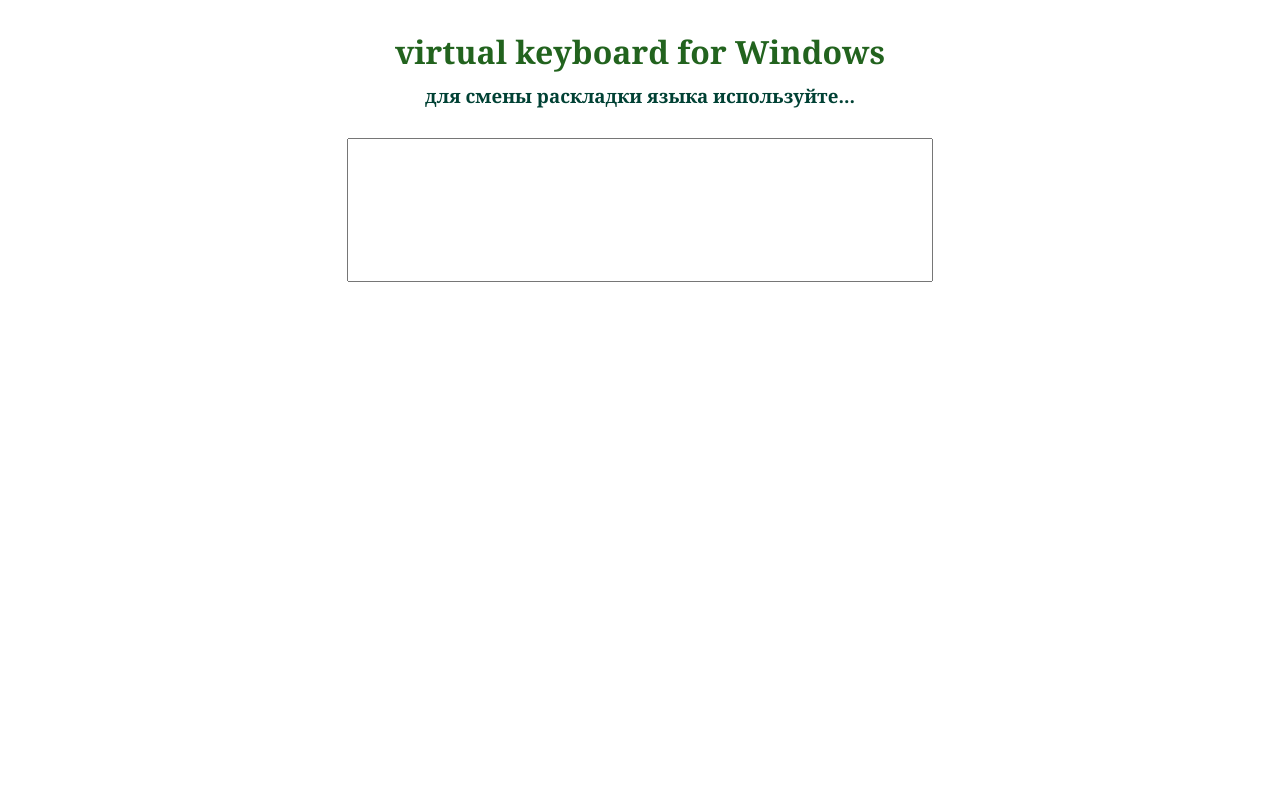
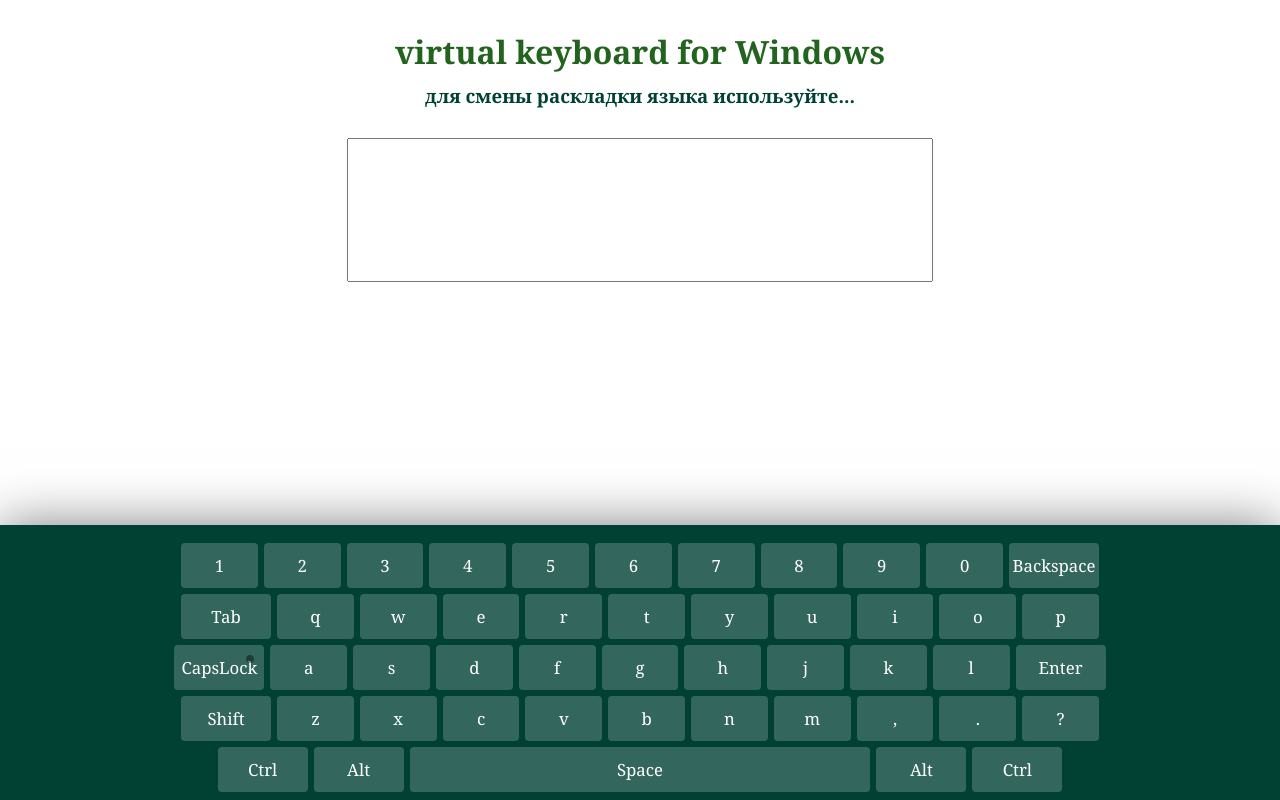
Before and after one commit to confesssa/windows-virtual-keyboard-1, a plain HTML site: page index.html in a window 1280 px wide. Drawn offline with Linux system fonts and the light colour scheme.

Commit message:
feat: add Ctrl, Shift, Alt

```diff
--- a/index.js
+++ b/index.js
@@ -10,6 +10,7 @@
 
 const textArea = document.createElement('textArea');
 textArea.classList.add('use-keyboard-input', 'textArea');
+textArea.getAttribute('autofocus');
 document.body.appendChild(textArea);
 
 const Keyboard = {
@@ -35,7 +36,7 @@
       this.elements.keysContainer = document.createElement("div");
 
       // Setup main elements
-      this.elements.main.classList.add("keyboard", "keyboard--hidden");
+      this.elements.main.classList.add("keyboard");
       this.elements.keysContainer.classList.add("keyboard__keys");
       this.elements.keysContainer.appendChild(this._createKeys());
 
@@ -59,17 +60,13 @@
       const fragment = document.createDocumentFragment();
       const keyLayout = [
           "1", "2", "3", "4", "5", "6", "7", "8", "9", "0", "backspace",
-          "q", "w", "e", "r", "t", "y", "u", "i", "o", "p",
+          "tab", "q", "w", "e", "r", "t", "y", "u", "i", "o", "p",
           "caps", "a", "s", "d", "f", "g", "h", "j", "k", "l", "enter",
-          "done", "z", "x", "c", "v", "b", "n", "m", ",", ".", "?",
-          "space"
+          "shift", "z", "x", "c", "v", "b", "n", "m", ",", ".", "?",
+          "ctrl", "alt", "space", "alt", "ctrl"
       ];
 
       // Creates HTML for an icon
-      const createIconHTML = (icon_name) => {
-          return `<i class="material-icons">${icon_name}</i>`;
-      };
-
       keyLayout.forEach(key => {
           const keyElement = document.createElement("button");
           const insertLineBreak = ["backspace", "p", "enter", "?"].indexOf(key) !== -1;
@@ -81,7 +78,7 @@
           switch (key) {
               case "backspace":
                   keyElement.classList.add("keyboard__key--wide");
-                  keyElement.innerHTML = createIconHTML("backspace");
+                  keyElement.innerHTML = ("Backspace");
 
                   keyElement.addEventListener("click", () => {
                       this.properties.value = this.properties.value.substring(0, this.properties.value.length - 1);
@@ -92,7 +89,7 @@
 
               case "caps":
                   keyElement.classList.add("keyboard__key--wide", "keyboard__key--activatable");
-                  keyElement.innerHTML = createIconHTML("keyboard_capslock");
+                  keyElement.innerHTML = ("CapsLock");
 
                   keyElement.addEventListener("click", () => {
                       this._toggleCapsLock();
@@ -103,7 +100,7 @@
 
               case "enter":
                   keyElement.classList.add("keyboard__key--wide");
-                  keyElement.innerHTML = createIconHTML("keyboard_return");
+                  keyElement.innerHTML = ("Enter");
 
                   keyElement.addEventListener("click", () => {
                       this.properties.value += "\n";
@@ -114,7 +111,7 @@
 
               case "space":
                   keyElement.classList.add("keyboard__key--extra-wide");
-                  keyElement.innerHTML = createIconHTML("space_bar");
+                  keyElement.innerHTML = ("Space");
 
                   keyElement.addEventListener("click", () => {
                       this.properties.value += " ";
@@ -123,14 +120,34 @@
 
                   break;
 
-              case "done":
-                  keyElement.classList.add("keyboard__key--wide", "keyboard__key--dark");
-                  keyElement.innerHTML = createIconHTML("check_circle");
+              case "tab":
+                  keyElement.classList.add("keyboard__key--wide");
+                  keyElement.innerHTML = ("Tab");
 
                   keyElement.addEventListener("click", () => {
-                      this.close();
-                      this._triggerEvent("onclose");
+                      this.properties.value += "    ";
+                      this._triggerEvent("oninput");
                   });
+
+                  break;
+
+              case "ctrl":
+                  keyElement.classList.add("keyboard__key--wide");
+                  keyElement.innerHTML = ("Ctrl");
+
+                  break;
+
+              case "shift":
+                  keyElement.classList.add("keyboard__key--wide");
+                  keyElement.innerHTML = ("Shift");
+
+
+                  break;
+
+              case "alt":
+                  keyElement.classList.add("keyboard__key--wide");
+                  keyElement.innerHTML = ("Alt");
+
 
                   break;
 
@@ -175,14 +192,12 @@
       this.properties.value = initialValue || "";
       this.eventHandlers.oninput = oninput;
       this.eventHandlers.onclose = onclose;
-      this.elements.main.classList.remove("keyboard--hidden");
   },
 
   close() {
       this.properties.value = "";
       this.eventHandlers.oninput = oninput;
       this.eventHandlers.onclose = onclose;
-      this.elements.main.classList.add("keyboard--hidden");
   }
 };
 
--- a/style.css
+++ b/style.css
@@ -31,10 +31,6 @@
   box-shadow: 0 0 50px rgba(0, 0, 0, 0.5);
   user-select: none;
   transition: bottom 0.4s;
-}
-
-.keyboard--hidden {
-  bottom: -100%;
 }
 
 .keyboard__keys {
```
